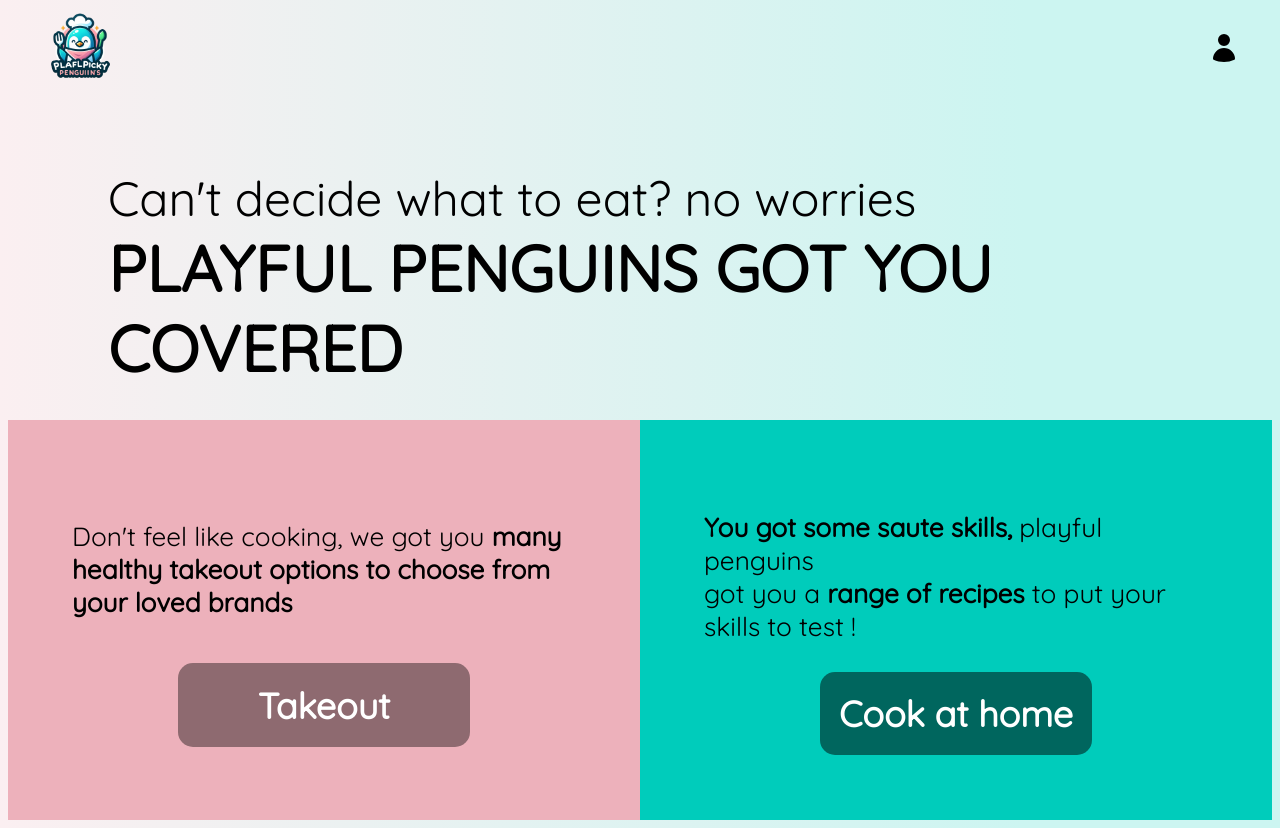
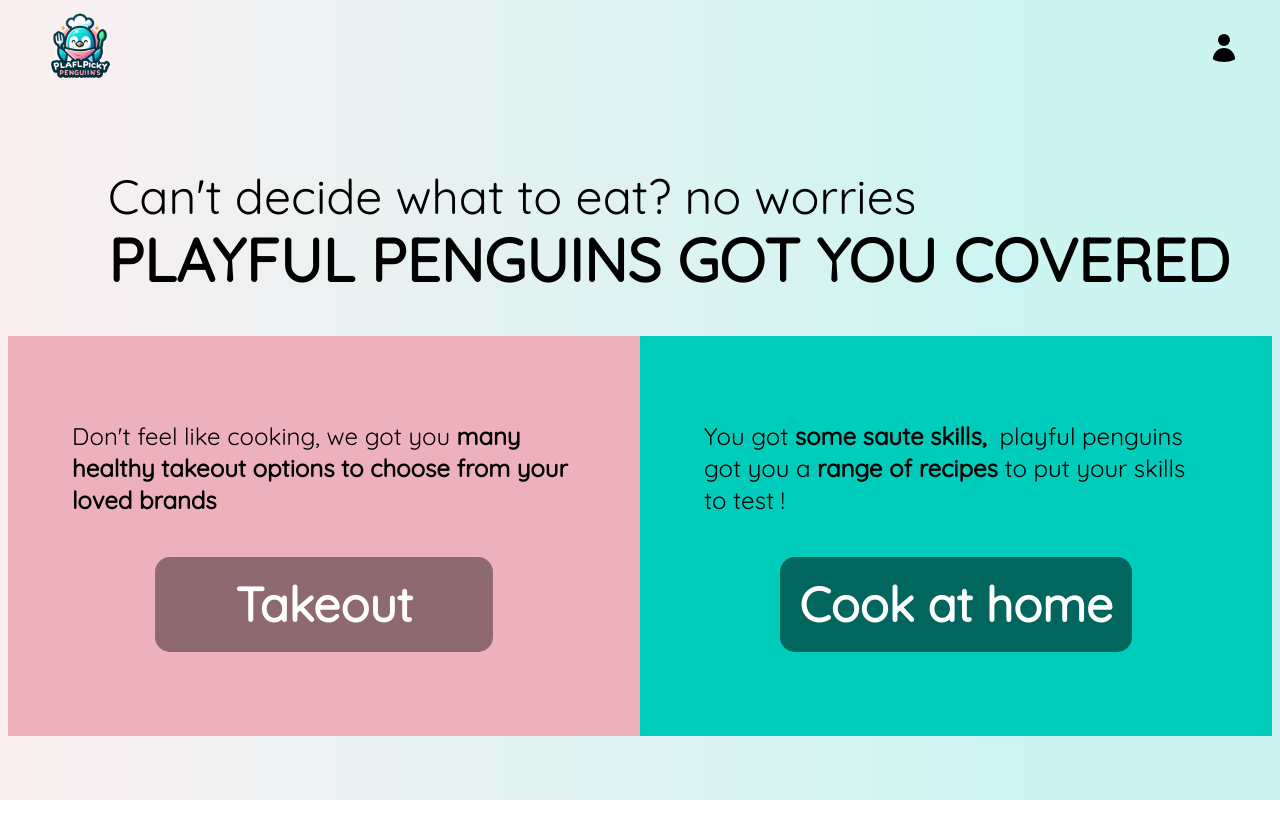
Before and after one commit to UOA-CS732-SE750-Students-2024/project-group-playful-penguins, a React (Vite) app in the folder frontend/: page / in a window 1280 px wide. After the commit the page ends 800 px from the top, so only its background shows below. Built offline with nearby package versions, Linux system fonts and the light colour scheme.

Commit message:
PPENG-25 Refactor the LandingPage to use Typography MUI

```diff
--- a/frontend/src/pages/LandingPage/LandingPage.jsx
+++ b/frontend/src/pages/LandingPage/LandingPage.jsx
@@ -1,12 +1,12 @@
 import styles from "./LandingPage.module.css";
-import fontStyle from "../../assets/GlobalStyles/CustomFont.module.css"
 import UserIcon from "../../assets/SVGIconComponents/UserIcon";
 import { AppContext } from "../../providers/AppContextProvider";
 import { useContext } from "react";
 import { useNavigate } from "react-router-dom";
+import { Typography, Box } from "@mui/material";
 
 export default function LandingPage() {
-  const { isTakeout, changeCategory } = useContext(AppContext);
+  const { changeCategory } = useContext(AppContext);
   const navigate = useNavigate();
 
   function openCookPage() {
@@ -21,7 +21,7 @@ export default function LandingPage() {
 
   return (
     <>
-      <div className={styles.topbar}>
+      <Box className={styles.topbar}>
         <img
           id={styles["logo-icon"]}
           src="/images/app-logo.png"
@@ -29,59 +29,60 @@ export default function LandingPage() {
           height="80px"
           alt="logo for playful penguins"
         />
-        <div id={styles["user-icon"]}>
+        <Box id={styles["user-icon"]}>
           <UserIcon />
-        </div>
-      </div>
+        </Box>
+      </Box>
 
-      <div className={styles["slogan-container"]}>
-        <h1
-          className={`${fontStyle["quicksand-regular"]} ${styles["slogan-first-line"]}`}
+      <Box className={styles["slogan-container"]}>
+        <Typography
+          variant="h3"
+          fontWeight="fontWeightRegular"
+          className={` ${styles["slogan-first-line"]}`}
         >
           Can't decide what to eat? no worries
-          <br />
-          <b
-            className={`${fontStyle["quicksand-bold"]} ${styles["slogan-second-line"]}`}
+        </Typography>
+
+        <Typography
+          variant="h2"
+          fontWeight="fontWeightBold"
+          className={` ${styles["slogan-second-line"]}`}
         >
           PLAYFUL PENGUINS GOT YOU COVERED
-          </b>
-        </h1>
-      </div>
+        </Typography>
+      </Box>
 
-      <div className={styles["CTAs-container"]}>
-        <div className={`${styles["CTA"]} ${styles["CTA-takeout"]}`}>
-          <h3 className={fontStyle["quicksand-medium"]}>
+      <Box className={styles["CTAs-container"]}>
+        <Box className={`${styles["CTA"]} ${styles["CTA-takeout"]}`}>
+          <Typography variant="h5" fontWeight="fontWeightMedium">
             Don't feel like cooking, we got you&nbsp;
-            <strong className={fontStyle["quicksand-bold"]}>
+            <strong>
               many healthy takeout options to choose from your loved brands
             </strong>
-          </h3>
+          </Typography>
           <button
             onClick={openTakeoutPage}
             id={`${styles["CTA-button-takeout"]}`}
-            className={fontStyle["quicksand-bold"]}
           >
+            <Typography variant="h3" sx={{ fontWeight: "bold" }}>
               Takeout
+            </Typography>
           </button>
-        </div>
-        <div className={`${styles["CTA"]} ${styles["CTA-cook"]}`}>
-          <h3 className={fontStyle["quicksand-bold"]}>
-            You got some saute skills,&nbsp;
-            <span className={fontStyle["quicksand-medium"]}>
-              playful penguins <br />
+        </Box>
+        <Box className={`${styles["CTA"]} ${styles["CTA-cook"]}`}>
+          <Typography variant="h5" fontWeight="fontWeightMedium">
+            You got <strong>some saute skills,</strong>&nbsp; playful penguins
             got you a<strong> range of recipes</strong> to put your skills to
             test !
-            </span>
-          </h3>
-          <button
-            onClick={openCookPage}
-            id={`${styles["CTA-button-cook"]}`}
-            className={fontStyle["quicksand-bold"]}
-          >
+          </Typography>
+
+          <button onClick={openCookPage} id={`${styles["CTA-button-cook"]}`}>
+            <Typography variant="h3" sx={{ fontWeight: "bold" }}>
               Cook at home
+            </Typography>
           </button>
-        </div>
-      </div>
+        </Box>
+      </Box>
     </>
   );
 }
--- a/frontend/src/pages/LandingPage/LandingPage.module.css
+++ b/frontend/src/pages/LandingPage/LandingPage.module.css
@@ -1,37 +1,3 @@
-.quicksand-light {
-  font-family: "Quicksand", sans-serif;
-  font-optical-sizing: auto;
-  font-weight: 300;
-  font-style: normal;
-}
-
-.quicksand-regular {
-  font-family: "Quicksand", sans-serif;
-  font-optical-sizing: auto;
-  font-weight: 400;
-  font-style: normal;
-}
-
-.quicksand-medium {
-  font-family: "Quicksand", sans-serif;
-  font-optical-sizing: auto;
-  font-weight: 500;
-  font-style: normal;
-}
-
-.quicksand-semibold {
-  font-family: "Quicksand", sans-serif;
-  font-optical-sizing: auto;
-  font-weight: 600;
-  font-style: normal;
-}
-
-.quicksand-bold {
-  font-family: "Quicksand", sans-serif;
-  font-optical-sizing: auto;
-  font-weight: 700;
-  font-style: normal;
-}
 
 body {
   display: flex;
@@ -79,7 +45,7 @@ body {
   display: flex;
   flex-direction: row;
   justify-content: space-between;
-  margin-top: 0px;
+  margin-top: 40px;
   height: 50vh;
 }
 
```
Also changed, not shown: frontend/src/assets/GlobalStyles/CustomFont.module.css (line endings or trailing spaces). Lines whose indentation alone changed are shown as unchanged.
